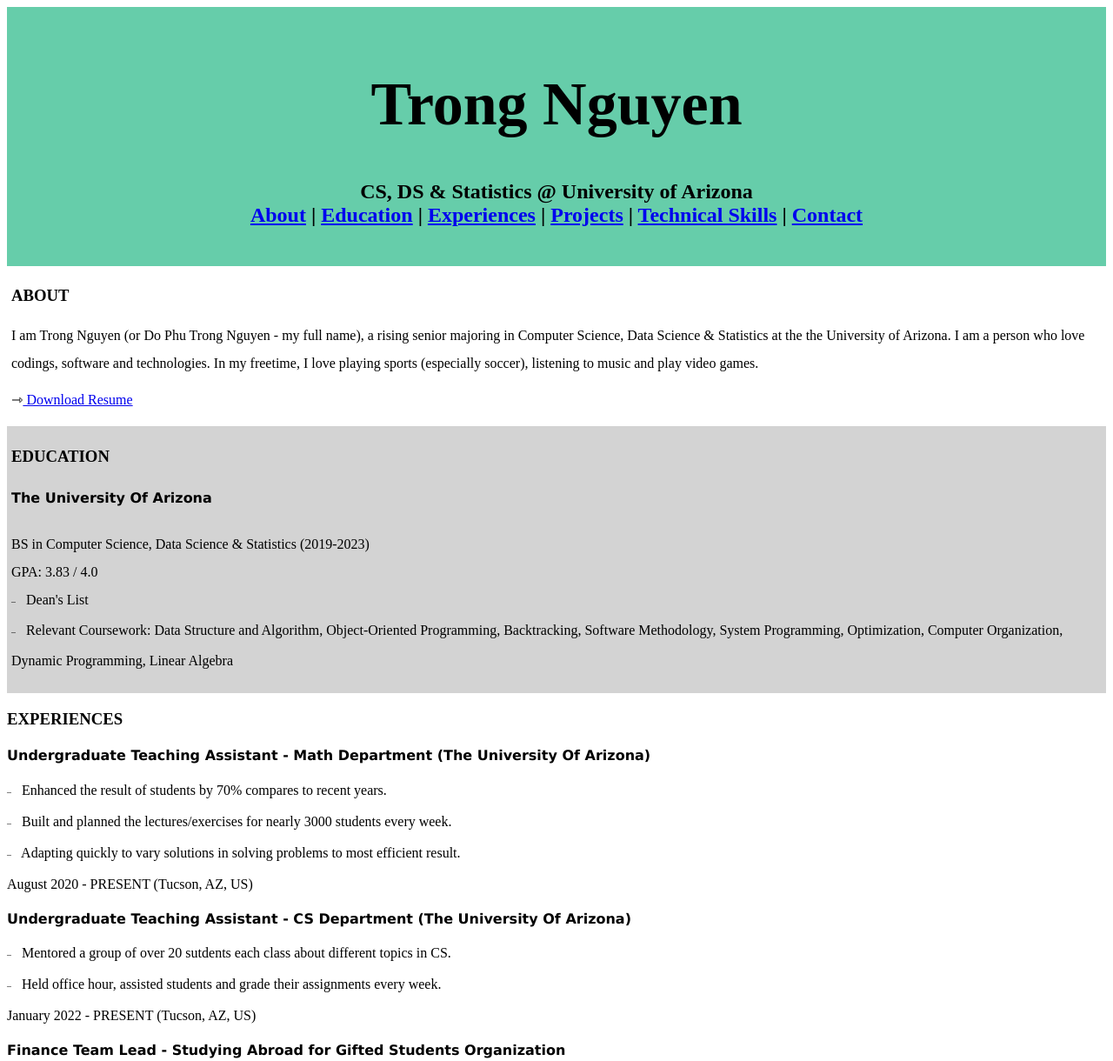
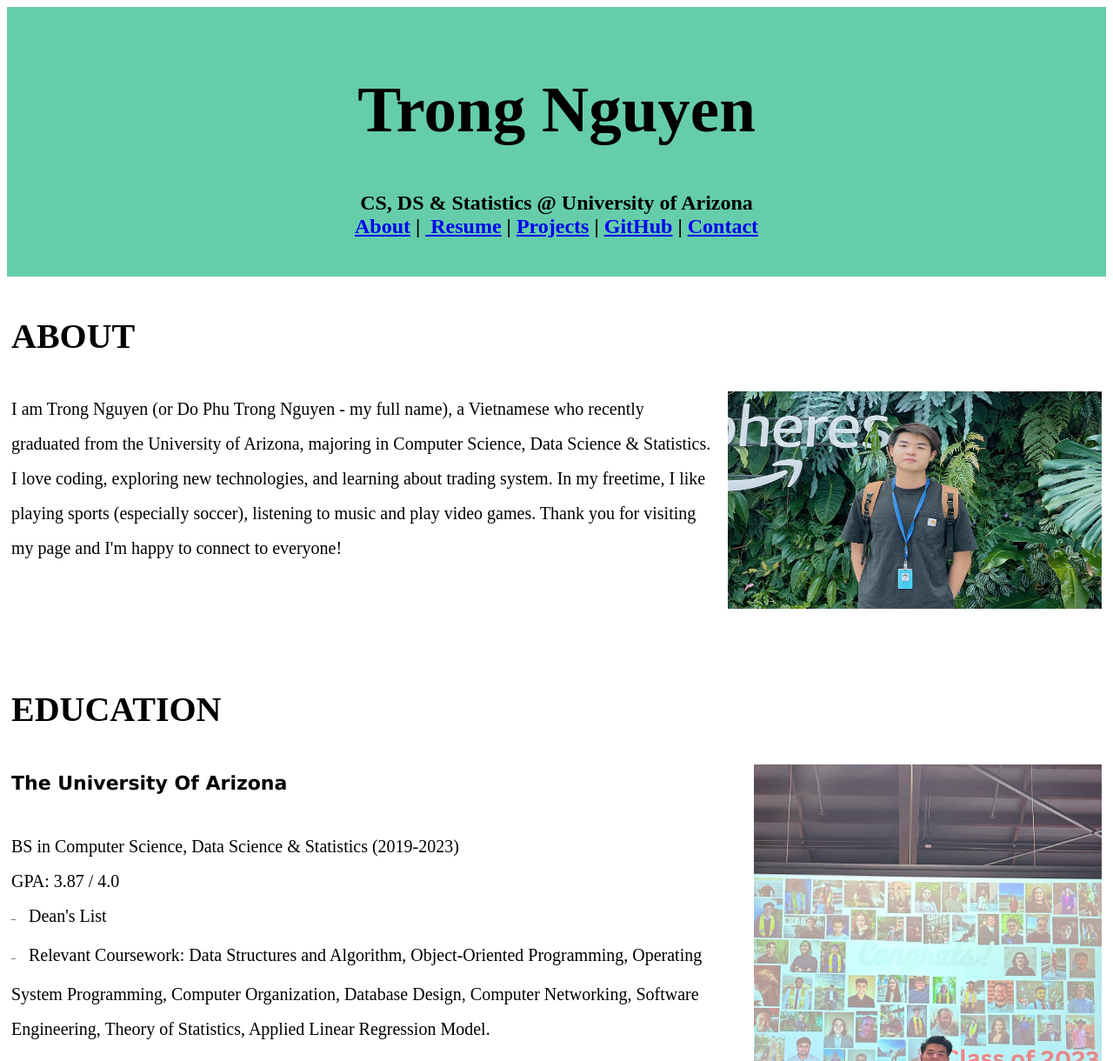
Before and after one commit to TrongNguyenzzz/trongnguyen.github.io, a plain HTML site: page index.html in a window 1280 px wide. Shown: the top 1220 px of the page at 87% size. Drawn offline with Linux system fonts and the light colour scheme.

Commit message:
img added

```diff
--- a/index.html
+++ b/index.html
@@ -14,7 +14,7 @@
         }
 
         h1 {
-            font-size: 70px;
+            font-size: 75px;
         }
 
         body {
@@ -24,38 +24,56 @@
         h2 {
             text-align: center;
         }
+
+        h3 {
+            font-size: 40px;
+        }
+
+        img {
+            float: right;
+        }
     </style>
     <div id="Main title" style="background-color: MediumAquamarine	;color:black;padding: 25px">
         <h1>Trong Nguyen</h1>
         <h2>CS, DS & Statistics @ University of Arizona
-            <br><a href="#About">About</a> | <a href="#Education">Education</a> | <a href="#Experiences">Experiences</a> |
-            <a href="#Projects">Projects</a> | <a href="#Technical">Technical Skills</a> | <a href="#Contact">Contact</a>
+            <br><a href="#About">About</a> | <a href="https://drive.google.com/file/d/109NRBUVIjaKjIHUKiHPUkh10hSVQzpk1/view?usp=drive_link">&nbsp;Resume</a> |
+            <a href="#Projects">Projects</a> | <a href="https://github.com/TrongNguyenzzz">GitHub</a> | <a href="#Contact">Contact</a>
         </h2>
     </div>
 
     <div id="About" style="padding: 5px;">
         <h3> ABOUT </h3>
-        <p style="line-height:2em;">I am Trong Nguyen (or Do Phu Trong Nguyen - my full name), a rising senior majoring in Computer Science, Data Science & Statistics at the the University of Arizona. I am a person who love codings, software and technologies. In my freetime, I love
-            playing sports (especially soccer), listening to music and play video games.
+
+        <img src="img/trong_nguyen.jpg" alt="Trulli" style="width:430px;height:250px;margin-left:15px;">
+
+        <p style="line-height:2em; font-size: 20px">I am Trong Nguyen (or Do Phu Trong Nguyen - my full name), a Vietnamese who recently graduated from the University of Arizona, majoring in Computer Science, Data Science & Statistics.
+            <br>I love coding, exploring new technologies, and learning about trading system. In my freetime, I like playing sports (especially soccer), listening to music and play video games. Thank you for visiting my page and I'm happy to connect to
+            everyone!
         </p>
-        <p>
-            <span style='font: size 30px;'>&#8702;</span></i><a href="/Users/nguyentrong/Desktop/Trong-Nguyen.pdf">&nbsp;Download Resume</a>
-        </p>
+
+        <br>
+        <br>
+        <br>
+        <br>
     </div>
 
-    <div id="Education" , style="background-color: LightGray;color:black;padding: 5px">
+    <div class="Education" , style="background-color: white;color:black;padding: 5px">
         <h3>EDUCATION</h3>
-        <h4 style="font-family: verdana; line-height:2em;"> The University Of Arizona</h4>
-        <div id="Sub education, color:LightGray" , style="line-height:2em;">
-            <p>
+        <img src="img/graduation.jpg" alt="Grad" style="width:400px;height:550px;margin-left:15px;">
+        <h4 style="font-family: verdana; line-height:2em;font-size: 22px;"> The University Of Arizona</h4>
+        <div id="Sub education, color:LightGray" , style="line-height:2em">
+            <p style="line-height:2em; font-size: 20px">
                 BS in Computer Science, Data Science & Statistics (2019-2023)
-                <br>GPA: 3.83 / 4.0
+                <br>GPA: 3.87 / 4.0
                 <br><span style='font-size:7px;'>&#9472;</span> &nbsp; Dean's List
-                <br><span style='font-size:7px;'>&#9472;</span> &nbsp; Relevant Coursework: Data Structure and Algorithm, Object-Oriented Programming, Backtracking, Software Methodology, System Programming, Optimization, Computer Organization, Dynamic
-                Programming, Linear Algebra
+                <br><span style='font-size:7px;'>&#9472;</span> &nbsp; Relevant Coursework: Data Structures and Algorithm, Object-Oriented Programming, Operating System Programming, Computer Organization, Database Design, Computer Networking, Software
+                Engineering, Theory of Statistics, Applied Linear Regression Model.
             </p>
         </div>
+
     </div>
+
+
 
     <div id="Experiences">
         <h3>EXPERIENCES</h3>
@@ -96,54 +114,6 @@
             <br><span style='font-size:7px;'>&#9472;</span> &nbsp; Led a team to make plan, find sponsors/supporters, manage and organize an events for internationals and local tourists.
             <br> <br> January 2018 - August 2018 (Hanoi, Vietnam)
         </p>
-    </div>
-
-    <div id="Projects" , style="background-color: LightGray;color:black;padding: 5px">
-        <h3>PROJECTS</h3>
-        <h4 style="font-family: verdana"> Flushy Project - Finding the nearest restrooms</h4>
-        <p>
-            <br><span style='font-size:7px;'>&#9472;</span> &nbsp; Utilized the platform APIs by Google to determine the nearest bathroom within the university.
-            <br>
-            <br><span style='font-size:7px;'>&#9472;</span> &nbsp; Allowed users to view the quality and feedback of the restroom in the interface.
-            <br>
-            <br><span style='font-size:7px;'>&#9472;</span> &nbsp; Won the prize for best beginners projects.
-            <br>
-            <br><span style='font-size:7px;'>&#9472;</span> &nbsp; Tools Used: Java, Python, Android Studio, Adobe Photoshop, Google APIs.
-            <br>
-            <br> <span style='font: size 30px;'>&#8702;</span></i><a href="https://github.com/TrongNguyenzzz/Flushy-Project---Hackathon-App.git">&nbsp;Github Link</a>
-        </p>
-
-        <h4 style="font-family: verdana"> Podcast Players</h4>
-        <p>
-            <br><span style='font-size:7px;'>&#9472;</span> &nbsp; Resolved the users' demands to download, manage, and to play the podcasts.
-            <br>
-            <br><span style='font-size:7px;'>&#9472;</span> &nbsp; Supplied the users with ability to playback speed, skip to their favourite parts, and save the interesting postition.
-            <br>
-            <br><span style='font-size:7px;'>&#9472;</span> &nbsp; Tools Used: Java, JavaFX.
-            <br>
-            <br> <span style='font: size 30px;'>&#8702;</span></i><a href="https://github.com/TrongNguyenzzz/Podcast-Player.git">&nbsp;Github Link</a>
-        </p>
-
-        <h4 style="font-family: verdana"> UofA Campus Health Simulation </h4>
-        <p>
-            <br><span style='font-size:7px;'>&#9472;</span> &nbsp; Built an application to simulate the Campus Health system at The University of Arizona for my computer science courses.
-            <br>
-            <br><span style='font-size:7px;'>&#9472;</span> &nbsp; Allowed the multiple users, staffs to schedule different types of appoinment and the authorized users can manage/operate the database of the system.
-            <br>
-            <br><span style='font-size:7px;'>&#9472;</span> &nbsp; Tools Used: Java, JavaFX, SQL, Linux.
-            <br>
-            <br> <span style='font: size 30px;'>&#8702;</span></i><a href="https://github.com/TrongNguyenzzz/The-simulation-of-Campus-Health-at-the-University-of-Arizona.git">&nbsp;Github Link</a>
-        </p>
-
-        <h4 style="font-family: verdana"> Networked Connect Four </h4>
-        <p>
-            <br><span style='font-size:7px;'>&#9472;</span> &nbsp; Built a game that simulates the Connect Four games which allows the users to play against the computer or their friends.
-            <br>
-            <br><span style='font-size:7px;'>&#9472;</span> &nbsp; Tools Used: Java, JavaFX.
-            <br>
-            <br> <span style='font: size 30px;'>&#8702;</span></i><a href="https://github.com/TrongNguyenzzz/Connect-4-Games.git">&nbsp;Github Link</a>
-        </p>
-
     </div>
 
     <div id="Technical">
```
Also changed, not shown: img/graduation.jpg (added), img/trong_nguyen.jpg (added).
